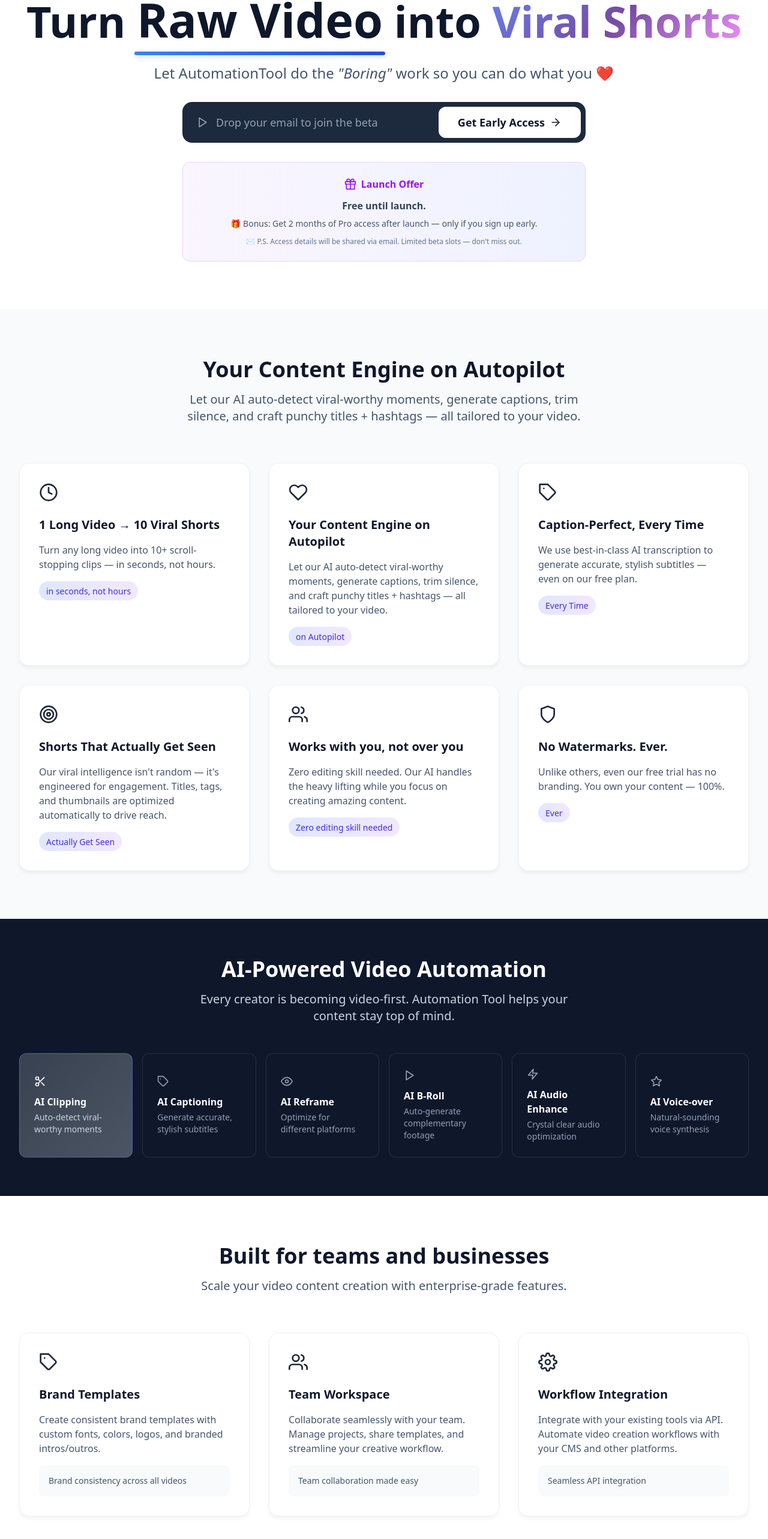
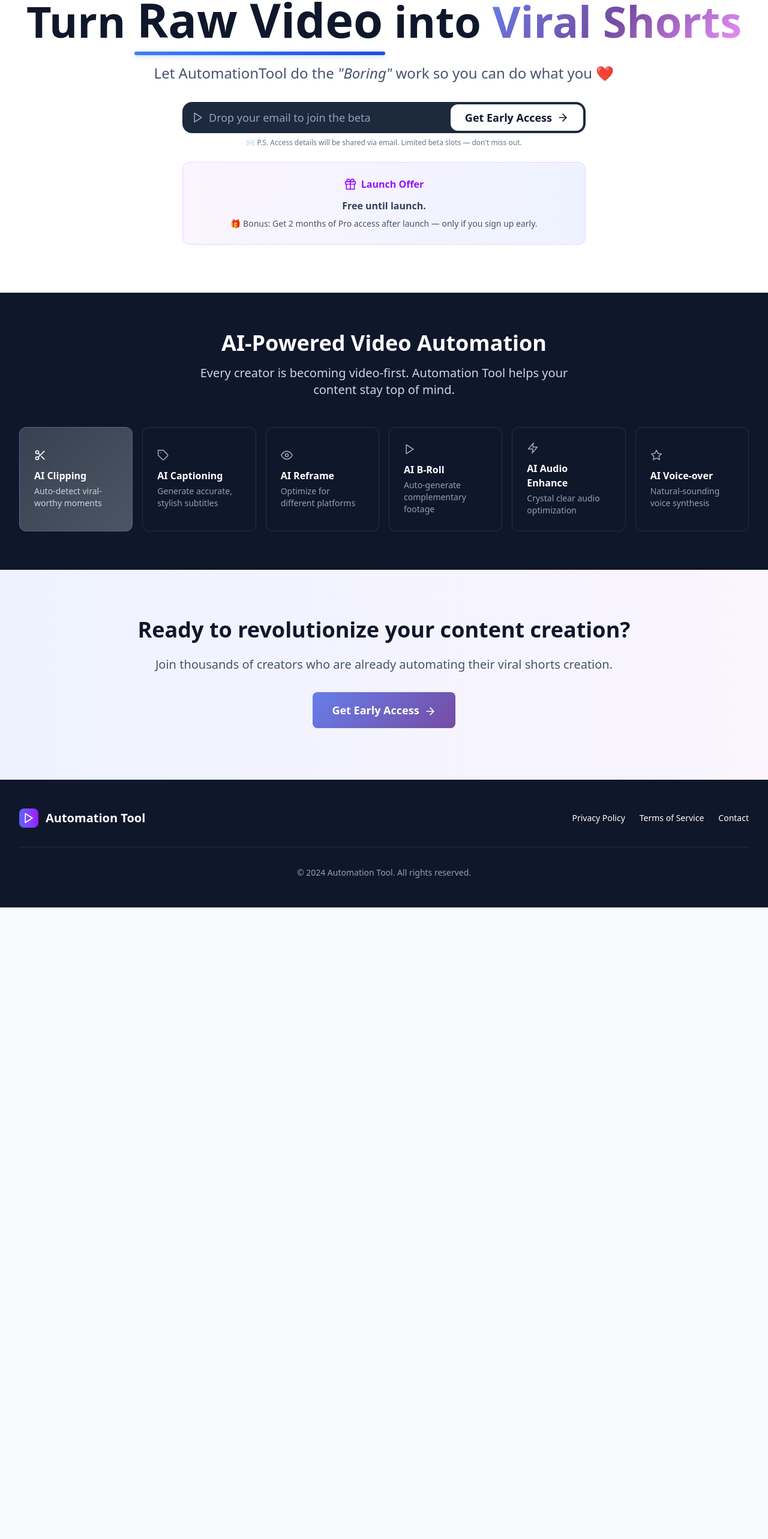
Before and after one commit to dhruv200010/landingpage, a Next.js app: page / in a window 1280 px wide. Shown: the part 220-2786 px from the top of the page at 60% size. After the commit the page ends 1733 px from the top, so only its background shows below. Built offline with nearby package versions, Linux system fonts and the light colour scheme.

Commit message:
removed useless sec

```diff
--- a/app/page.tsx
+++ b/app/page.tsx
@@ -103,65 +103,9 @@ export default function Home() {
     }
   ];
 
-  const valueProps = [
-    {
-      icon: <FiClock className="w-8 h-8" />,
-      title: "1 Long Video → 10 Viral Shorts",
-      description: "Turn any long video into 10+ scroll-stopping clips — in seconds, not hours.",
-      highlight: "in seconds, not hours"
-    },
-    {
-      icon: <FiHeart className="w-8 h-8" />,
-      title: "Your Content Engine on Autopilot",
-      description: "Let our AI auto-detect viral-worthy moments, generate captions, trim silence, and craft punchy titles + hashtags — all tailored to your video.",
-      highlight: "on Autopilot"
-    },
-    {
-      icon: <FiTag className="w-8 h-8" />,
-      title: "Caption-Perfect, Every Time",
-      description: "We use best-in-class AI transcription to generate accurate, stylish subtitles — even on our free plan.",
-      highlight: "Every Time"
-    },
-    {
-      icon: <FiTarget className="w-8 h-8" />,
-      title: "Shorts That Actually Get Seen",
-      description: "Our viral intelligence isn't random — it's engineered for engagement. Titles, tags, and thumbnails are optimized automatically to drive reach.",
-      highlight: "Actually Get Seen"
-    },
-    {
-      icon: <FiUsers className="w-8 h-8" />,
-      title: "Works with you, not over you",
-      description: "Zero editing skill needed. Our AI handles the heavy lifting while you focus on creating amazing content.",
-      highlight: "Zero editing skill needed"
-    },
-    {
-      icon: <FiShield className="w-8 h-8" />,
-      title: "No Watermarks. Ever.",
-      description: "Unlike others, even our free trial has no branding. You own your content — 100%.",
-      highlight: "Ever"
-    }
-  ];
 
-  const businessFeatures = [
-    {
-      icon: <FiTag className="w-8 h-8" />,
-      title: "Brand Templates",
-      description: "Create consistent brand templates with custom fonts, colors, logos, and branded intros/outros.",
-      visual: "Brand consistency across all videos"
-    },
-    {
-      icon: <FiUsers className="w-8 h-8" />,
-      title: "Team Workspace",
-      description: "Collaborate seamlessly with your team. Manage projects, share templates, and streamline your creative workflow.",
-      visual: "Team collaboration made easy"
-    },
-    {
-      icon: <FiSettings className="w-8 h-8" />,
-      title: "Workflow Integration",
-      description: "Integrate with your existing tools via API. Automate video creation workflows with your CMS and other platforms.",
-      visual: "Seamless API integration"
-    }
-  ];
+
+
 
   return (
     <div className="min-h-screen bg-slate-50">
@@ -210,9 +154,9 @@ export default function Home() {
             {!isSubmitted ? (
               <div className="max-w-2xl mx-auto mb-8">
                 <form onSubmit={handleSubmit} className="space-y-4">
-                  <div className="bg-slate-800 rounded-2xl p-2 flex items-center">
-                    <div className="flex-1 flex items-center px-4 py-3">
-                      <FiPlay className="w-5 h-5 text-slate-400 mr-3" />
+                                     <div className="bg-slate-800 rounded-2xl p-1 flex items-center">
+                     <div className="flex-1 flex items-center px-3 py-2">
+                       <FiPlay className="w-5 h-5 text-slate-400 mr-2" />
                        <input
                          type="email"
                          value={email}
@@ -225,7 +169,7 @@ export default function Home() {
                                            <button
                         type="submit"
                         disabled={isLoading}
-                      className="bg-white text-slate-900 px-8 py-3 rounded-xl font-semibold text-lg disabled:opacity-50 disabled:cursor-not-allowed flex items-center justify-center hover:bg-slate-50 transition-colors"
+                        className="bg-white text-slate-900 px-6 py-2 rounded-xl font-semibold text-lg disabled:opacity-50 disabled:cursor-not-allowed flex items-center justify-center hover:bg-slate-50 transition-colors"
                       >
                       {isLoading ? 'Signing up...' : (
                         <>
@@ -255,6 +199,11 @@ export default function Home() {
               </div>
             )}
 
+                         {/* P.S. Text */}
+             <p className="text-slate-500 text-xs -mt-6 mb-6">
+               ✉️ P.S. Access details will be shared via email. Limited beta slots — don't miss out.
+             </p>
+
              {/* Launch Offer */}
              <div className="bg-gradient-to-r from-purple-50 to-indigo-50 border border-purple-200 rounded-xl p-6 max-w-2xl mx-auto">
                <div className="flex items-center justify-center mb-3">
@@ -267,50 +216,12 @@ export default function Home() {
                <p className="text-slate-600 text-sm">
                  🎁 Bonus: Get 2 months of Pro access after launch — only if you sign up early.
                </p>
-              <p className="text-slate-500 text-xs mt-3">
-                ✉️ P.S. Access details will be shared via email. Limited beta slots — don't miss out.
-              </p>
              </div>
           </div>
         </div>
       </section>
 
-      {/* Value Propositions */}
-      <section className="py-20 bg-slate-50">
-        <div className="max-w-7xl mx-auto px-4 sm:px-6 lg:px-8">
-          <div className="text-center mb-16">
-            <h2 className="text-3xl md:text-4xl font-bold text-slate-900 mb-4">
-              Your Content Engine on Autopilot
-            </h2>
-            <p className="text-xl text-slate-600 max-w-2xl mx-auto">
-              Let our AI auto-detect viral-worthy moments, generate captions, trim silence, and craft punchy titles + hashtags — all tailored to your video.
-            </p>
-          </div>
 
-          <div className="grid grid-cols-1 md:grid-cols-2 lg:grid-cols-3 gap-8">
-            {valueProps.map((prop, index) => (
-              <div key={index} className="card p-8">
-                <div className="gradient-text mb-6">
-                  {prop.icon}
-                </div>
-                <h3 className="text-xl font-semibold text-slate-900 mb-4">
-                  {prop.title}
-                </h3>
-                <p className="text-slate-600">
-                  {prop.description}
-                </p>
-                {prop.highlight && (
-                  <div className="mt-4 inline-block bg-gradient-to-r from-indigo-100 to-purple-100 px-3 py-1 rounded-full">
-                    <span className="text-sm font-medium text-indigo-700">
-                      {prop.highlight}
-                    </span>
-                  </div>
-                )}
-              </div>
-            ))}
-          </div>
-        </div>
-      </section>
 
       {/* AI Features Row */}
       <section className="py-16 bg-slate-900">
@@ -352,40 +263,7 @@ export default function Home() {
         </div>
       </section>
 
-      {/* Business Features */}
-      <section className="py-20 bg-white">
-        <div className="max-w-7xl mx-auto px-4 sm:px-6 lg:px-8">
-          <div className="text-center mb-16">
-            <h2 className="text-3xl md:text-4xl font-bold text-slate-900 mb-4">
-              Built for teams and businesses
-            </h2>
-            <p className="text-xl text-slate-600 max-w-2xl mx-auto">
-              Scale your video content creation with enterprise-grade features.
-            </p>
-          </div>
 
-          <div className="grid grid-cols-1 md:grid-cols-3 gap-8">
-            {businessFeatures.map((feature, index) => (
-              <div key={index} className="card p-8">
-                <div className="gradient-text mb-6">
-                  {feature.icon}
-                </div>
-                <h3 className="text-xl font-semibold text-slate-900 mb-4">
-                  {feature.title}
-                </h3>
-                <p className="text-slate-600 mb-4">
-                  {feature.description}
-                </p>
-                <div className="bg-slate-50 rounded-lg p-4">
-                  <p className="text-sm text-slate-600 font-medium">
-                    {feature.visual}
-                  </p>
-                </div>
-              </div>
-            ))}
-          </div>
-        </div>
-      </section>
 
       {/* CTA Section */}
       <section className="py-20 bg-gradient-to-r from-indigo-50 to-purple-50">
```
Also changed, not shown: public/ai-analysis.jpg (added), public/upload-interface.png (added). Lines whose indentation alone changed are shown as unchanged.
